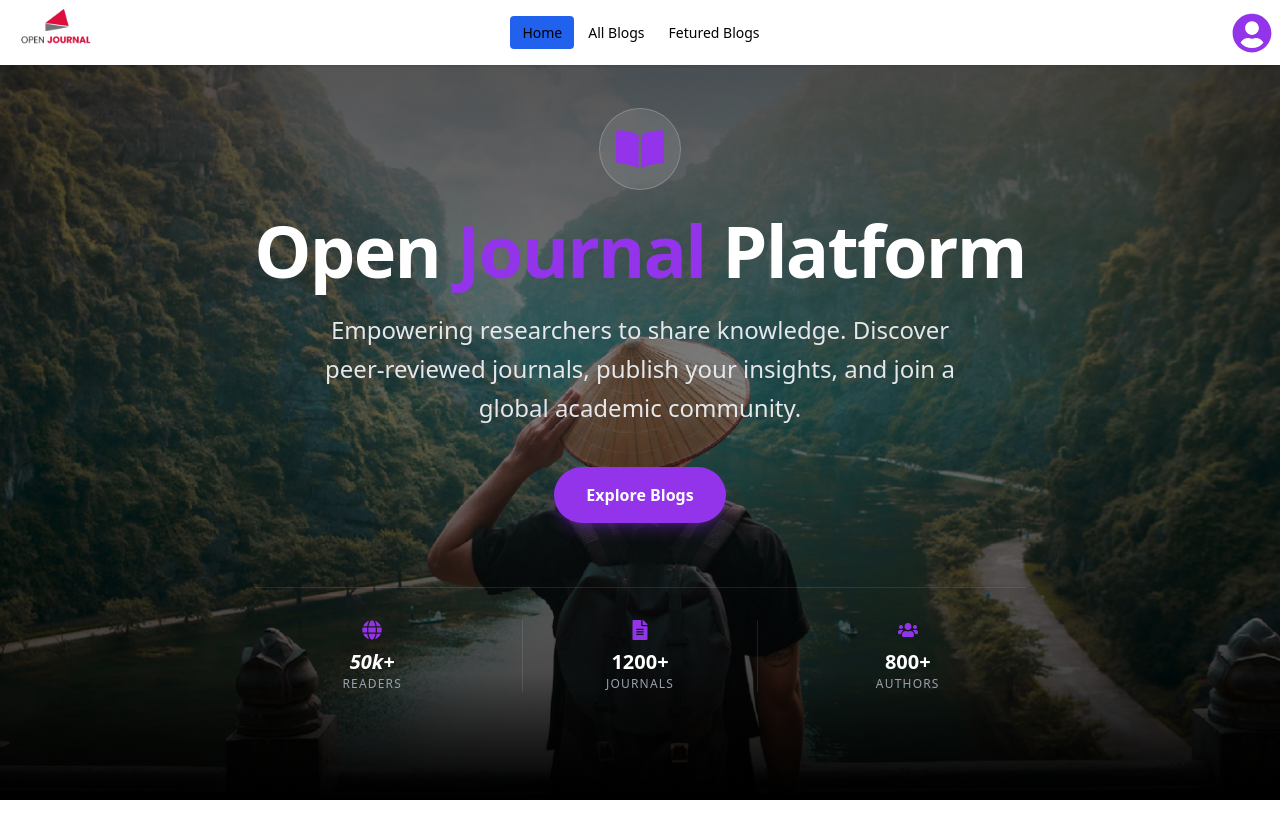
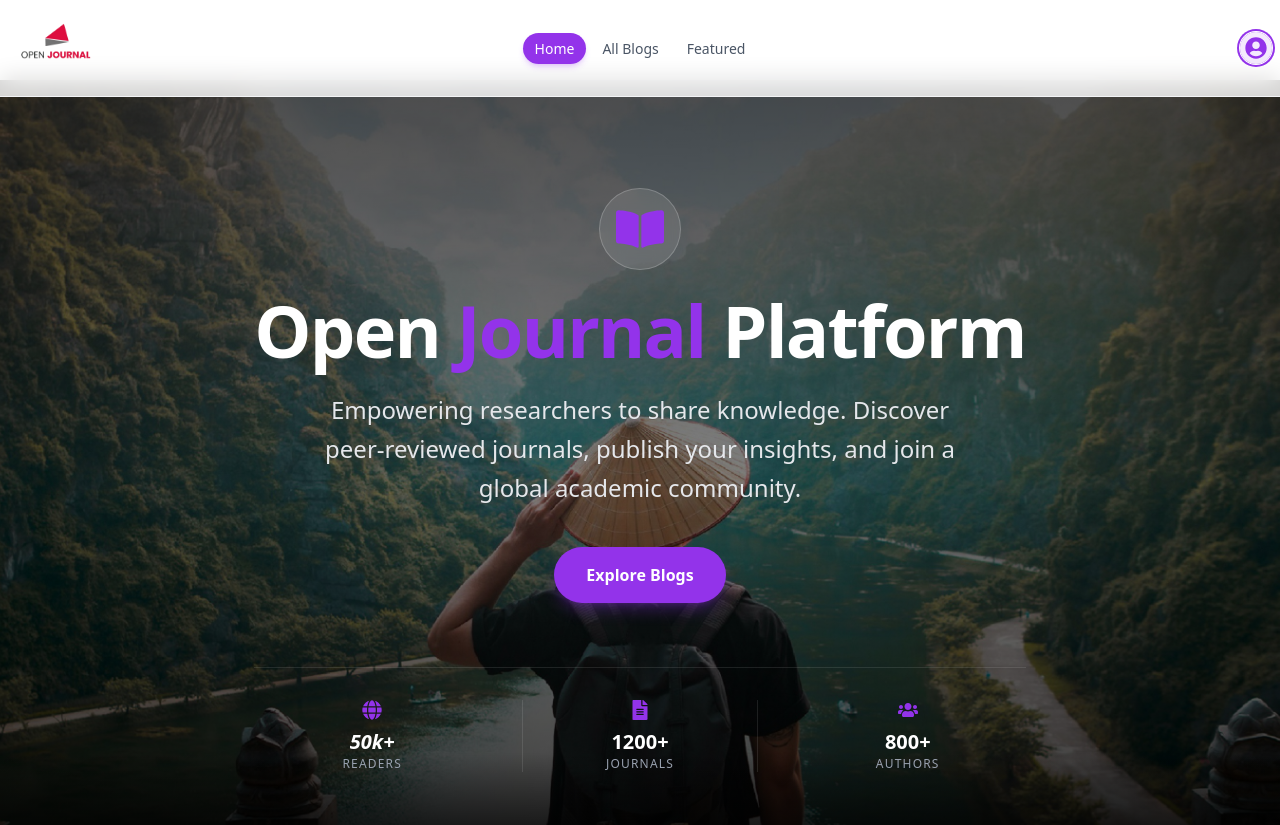
Before and after one commit to ratulislam46/openjournal-client, a React (Vite) app: page / in a window 1280 px wide. Shown: the top 825 px of the page. Built offline with nearby package versions, Linux system fonts and the light colour scheme; no server answers.

Commit message:
Updated Navbar

```diff
--- a/src/App.css
+++ b/src/App.css
@@ -1,7 +1,7 @@
 .active {
+    color: white !important;
     background-color: rgb(32, 97, 238);
-    margin-left: 2px;
-    margin-right: 2px;
+    box-shadow: 0 4px 15px rgba(32, 97, 238, 0.3);
 }
 
 .particles-container {
--- a/src/Components/Navbar/Navbar.jsx
+++ b/src/Components/Navbar/Navbar.jsx
@@ -3,186 +3,145 @@ import logo from '../../../public/logo.png'
 import { AuthContext } from '../../Auth/AuthProvider';
 import { use, useEffect, useState } from 'react';
 import toast from 'react-hot-toast';
-import { MdDarkMode } from "react-icons/md";
-import { MdLightMode } from "react-icons/md";
+import { MdDarkMode, MdLightMode } from "react-icons/md";
 import { FaUserCircle } from "react-icons/fa";
+import { motion, AnimatePresence } from 'framer-motion';
 
 const Navbar = () => {
-
     const { user, SignOutWithFireBase } = use(AuthContext);
     const [open, setOpen] = useState(false);
     const [theme, setTheme] = useState(localStorage.getItem("theme") || "light");
-    console.log(user);
-
 
     const handleLogOut = () => {
         SignOutWithFireBase()
             .then(() => {
                 toast.success('Logout successfully')
             })
-            .catch(error => {
-                console.log(error);
-            })
+            .catch(error => console.log(error))
     }
 
-    const links =
+    // NavLink এর জন্য স্লিম স্টাইল
+    const navLinkStyles = ({ isActive }) =>
+        `relative px-3 py-1.5 text-sm font-medium transition-all duration-300 rounded-full ${
+            isActive ? "text-white bg-primary shadow-md shadow-primary/20" : "text-gray-600 hover:text-primary hover:bg-primary/5"
+        }`;
+
+    const links = (
         <>
-            <li><NavLink to='/'>Home</NavLink></li>
-
-            <li><NavLink to='/allBlogs'>All Blogs</NavLink></li>
-            <li><NavLink to='/feturedBlogs'>Fetured Blogs</NavLink></li>
-
-            {user &&
+            <li><NavLink to='/' className={navLinkStyles}>Home</NavLink></li>
+            <li><NavLink to='/allBlogs' className={navLinkStyles}>All Blogs</NavLink></li>
+            <li><NavLink to='/feturedBlogs' className={navLinkStyles}>Featured</NavLink></li>
+            {user && (
                 <>
-                    <li><NavLink to='/addBlog'>Add Blog</NavLink></li>
-                    <li><NavLink to='/wishList'>WishList</NavLink></li>
-                </>}
+                    <li><NavLink to='/addBlog' className={navLinkStyles}>Add Blog</NavLink></li>
+                    <li><NavLink to='/wishList' className={navLinkStyles}>Wishlist</NavLink></li>
                 </>
+            )}
+        </>
+    );
 
     useEffect(() => {
         document.documentElement.setAttribute("data-theme", theme);
         localStorage.setItem("theme", theme);
     }, [theme]);
 
-
-
     return (
-        <div className='shadow-sm fixed top-0 left-0 w-full z-50 bg-white'>
-            <div className="navbar container mx-auto">
+        <div className='fixed top-0 left-0 w-full z-50 bg-white/80 backdrop-blur-md border-b border-gray-100 transition-all duration-300'>
+            {/* navbar container */}
+            <div className="navbar container mx-auto min-h-[60px] py-0">
                 <div className="navbar-start">
+                    {/* Mobile Menu */}
                     <div className="dropdown">
-                        <div tabIndex={0} role="button" className="btn btn-ghost lg:hidden">
-                            <svg xmlns="http://www.w3.org/2000/svg" className="h-5 w-5" fill="none" viewBox="0 0 24 24" stroke="currentColor"> <path strokeLinecap="round" strokeLinejoin="round" strokeWidth="2" d="M4 6h16M4 12h8m-8 6h16" /> </svg>
+                        <div tabIndex={0} role="button" className="btn btn-ghost lg:hidden p-1 min-h-0 h-auto mr-2">
+                            <svg xmlns="http://www.w3.org/2000/svg" className="h-5 w-5" fill="none" viewBox="0 0 24 24" stroke="currentColor">
+                                <path strokeLinecap="round" strokeLinejoin="round" strokeWidth="2" d="M4 6h16M4 12h8m-8 6h16" />
+                            </svg>
                         </div>
-                        <ul
-                            tabIndex={0}
-                            className="menu menu-sm dropdown-content bg-base-100 rounded-box z-1 mt-3 w-52 p-2 shadow text-black">
-                            {
-                                links
-                            }
-                        </ul>
-                    </div>
-                    <Link to='/' className="text-xl h-1 flex items-center">
-                        <img src={logo} alt="logo" className='w-24' />
-                    </Link>
-
-                </div>
-                <div className="navbar-center hidden lg:flex">
-                    <ul className="menu menu-horizontal px-1 text-black">
-                        {
-                            links
-                        }
+                        <ul tabIndex={0} className="menu menu-sm dropdown-content bg-base-100 rounded-xl z-[1] mt-2 w-52 p-3 shadow-xl border border-gray-100 space-y-1">
+                            {links}
                         </ul>
                     </div>
 
-                {/* Right Side Actions */}
-                <div className="navbar-end flex items-center gap-2 md:gap-3">
-                    {/* Theme Toggle Button */}
-                    {/* <div className="flex-none">
-                        <button
-                            className="btn btn-ghost btn-circle hover:bg-primary/10 transition-all duration-300"
+                    {/* Logo - size reduced for slim look */}
+                    <Link to='/' className="flex items-center transition-transform active:scale-95">
+                        <img src={logo} alt="logo" className='w-20 lg:w-24 object-contain' />
+                    </Link>
+                </div>
+
+                <div className="navbar-center hidden lg:flex">
+                    <ul className="flex items-center gap-1">
+                        {links}
+                    </ul>
+                </div>
+
+                <div className="navbar-end gap-2 md:gap-3">
+                    {/* Theme Toggle */}
+                    {/* <button
+                        className="btn btn-ghost btn-circle btn-sm bg-gray-50/50 hover:bg-primary/10 transition-all duration-300"
                         onClick={() => setTheme(theme === "light" ? "dark" : "light")}
-                            aria-label="Toggle theme"
                     >
-                            {theme === "light" ?
-                                <MdDarkMode size={24} className="text-primary" /> :
-                                <MdLightMode size={24} className="text-warning" />
-                            }
-                        </button>
-                    </div> */}
+                        {theme === "light" ? <MdDarkMode size={18} className="text-primary" /> : <MdLightMode size={18} className="text-warning" />}
+                    </button> */}
 
-                    {/* Profile Dropdown Section */}
+                    {/* Profile Section */}
                     <div className="relative">
                         <div
                             onMouseEnter={() => setOpen(true)}
                             onMouseLeave={() => setOpen(false)}
-                            className="cursor-pointer"
+                            className="flex items-center py-2"
                         >
-                            {/* Profile Icon/Avatar */}
-                            <div className="avatar online placeholder hover:scale-105 transition-transform duration-200">
+                            <div className="avatar online cursor-pointer">
+                                {/* Avatar size reduced to w-8 h-8 */}
+                                <div className="w-8 h-8 rounded-full ring-2 ring-primary ring-offset-1 hover:ring-offset-2 transition-all duration-300">
                                     {user?.photoURL ? (
-                                    <div className="w-10 h-10 rounded-full ring ring-primary ring-offset-base-100 ring-offset-2">
-                                        <img src={user.photoURL} alt="User Avatar" className="object-cover" />
-                                    </div>
+                                        <img src={user.photoURL} alt="Avatar" />
                                     ) : (
-                                    <FaUserCircle size={40} className="text-primary hover:text-primary/80 transition-colors" />
-                                )}
-                            </div>
-
-                            {/* Enhanced Dropdown Content */}
-                            {open && (
-                                <div className="absolute right-0 w-64 bg-base-100 shadow-2xl rounded-2xl p-4 border border-primary/10 z-[100] animate-fade-in">
-                                    {user ? (
-                                        <>
-                                            {/* Profile Header */}
-                                            <div className="flex flex-col items-center mb-4">
-                                                <div className="avatar mb-3">
-                                                    {user?.photoURL ? (
-                                                        <div className="w-16 h-16 rounded-full ring ring-primary ring-offset-base-100 ring-offset-2">
-                                                            <img
-                                                                src={user.photoURL}
-                                                                alt="User Profile"
-                                                                className="object-cover"
-                                                            />
-                                                        </div>
-                                                    ) : (
-                                                        <div className="w-16 h-16 rounded-full bg-primary/10 flex items-center justify-center">
-                                                            <FaUserCircle size={64} className="text-primary" />
+                                        <div className="bg-primary/10 h-full w-full flex items-center justify-center">
+                                            <FaUserCircle size={22} className="text-primary" />
                                         </div>
                                     )}
                                 </div>
-
-                                                <h3 className="font-semibold text-lg text-center line-clamp-1">
-                                                    {user?.displayName || "User"}
-                                                </h3>
-                                                <p className="text-sm text-base-content/60 text-center line-clamp-1">
-                                                    {user?.email}
-                                                </p>
                             </div>
 
-                                            <div className='divider my-2'></div>
-
-                                            {/* Action Buttons */}
+                            <AnimatePresence>
+                                {open && (
+                                    <motion.div
+                                        initial={{ opacity: 0, y: 10, scale: 0.95 }}
+                                        animate={{ opacity: 1, y: 0, scale: 1 }}
+                                        exit={{ opacity: 0, y: 10, scale: 0.95 }}
+                                        className="absolute right-0 top-full pt-2 w-60 z-[100]"
+                                    >
+                                        <div className="bg-white rounded-2xl p-5 shadow-2xl border border-gray-100">
+                                            {user ? (
+                                                <>
+                                                    <div className="text-center">
+                                                        <div className="avatar mb-2">
+                                                            <div className="w-12 h-12 rounded-full ring-1 ring-primary ring-offset-1">
+                                                                <img src={user?.photoURL} alt="User" />
+                                                            </div>
+                                                        </div>
+                                                        <h3 className="font-bold text-sm text-gray-800 line-clamp-1">{user?.displayName || "Member"}</h3>
+                                                        <p className="text-[10px] text-gray-400 mt-0.5 line-clamp-1">{user?.email}</p>
+                                                    </div>
+                                                    <div className='divider opacity-50 my-3 text-[10px]'>Account</div>
                                                     <div className="space-y-2">
-                                                <Link
-                                                    to="/my-profile"
-                                                    className="btn btn-outline btn-primary w-full normal-case"
-                                                >
-                                                    <FaUserCircle className="mr-2" />
-                                                    View Profile
-                                                </Link>
-                                                <button
-                                                    onClick={handleLogOut}
-                                                    className="btn btn-primary w-full normal-case hover:btn-error transition-colors"
-                                                >
-                                                    Logout
-                                                </button>
+                                                        <Link to="/my-profile" className="btn btn-outline btn-primary btn-xs w-full rounded-full">Profile</Link>
+                                                        <button onClick={handleLogOut} className="btn btn-primary btn-xs w-full rounded-full shadow-md shadow-primary/10">Log Out</button>
                                                     </div>
                                                 </>
                                             ) : (
-                                        <>
-                                            <div className="text-center mb-4">
-                                                <FaUserCircle size={48} className="text-primary mx-auto mb-2" />
-                                                <p className="text-sm text-base-content/60">Sign in to continue</p>
+                                                <div className="text-center space-y-3">
+                                                    <p className="text-gray-500 text-xs italic">Join OpenJournal</p>
+                                                    <div className="flex flex-col gap-1.5">
+                                                        <Link to="/login" className="btn btn-primary btn-xs rounded-full">Login</Link>
+                                                        <Link to="/register" className="btn btn-outline btn-primary btn-xs rounded-full">Register</Link>
                                                     </div>
-                                            <div className="space-y-2">
-                                                <Link
-                                                    to="/login"
-                                                    className="btn btn-primary w-full normal-case"
-                                                >
-                                                    Login
-                                                </Link>
-                                                <Link
-                                                    to="/register"
-                                                    className="btn btn-outline btn-primary w-full normal-case"
-                                                >
-                                                    Register
-                                                </Link>
                                                 </div>
-                                        </>
                                             )}
                                         </div>
+                                    </motion.div>
                                 )}
+                            </AnimatePresence>
                         </div>
                     </div>
                 </div>
--- a/src/Home/Banner.jsx
+++ b/src/Home/Banner.jsx
@@ -22,10 +22,10 @@ const Banner = () => {
 
   return (
     <div
-      className="relative h-screen min-h-[600px] w-full bg-cover bg-center overflow-hidden"
+      className="relative h-screen min-h-[600px] mt-20 w-full bg-cover bg-center overflow-hidden"
       style={{ backgroundImage: `url(${banner})` }}
     >
-      {/* overlay - গ্রাডিয়েন্ট ব্যবহার করা হয়েছে আরও গভীরতার জন্য */}
+      {/* overlay  */}
       <div className="absolute inset-0 bg-gradient-to-b from-black/70 via-black/50 to-black/80"></div>
 
       {/* content */}
```
Lines whose indentation alone changed are shown as unchanged.
